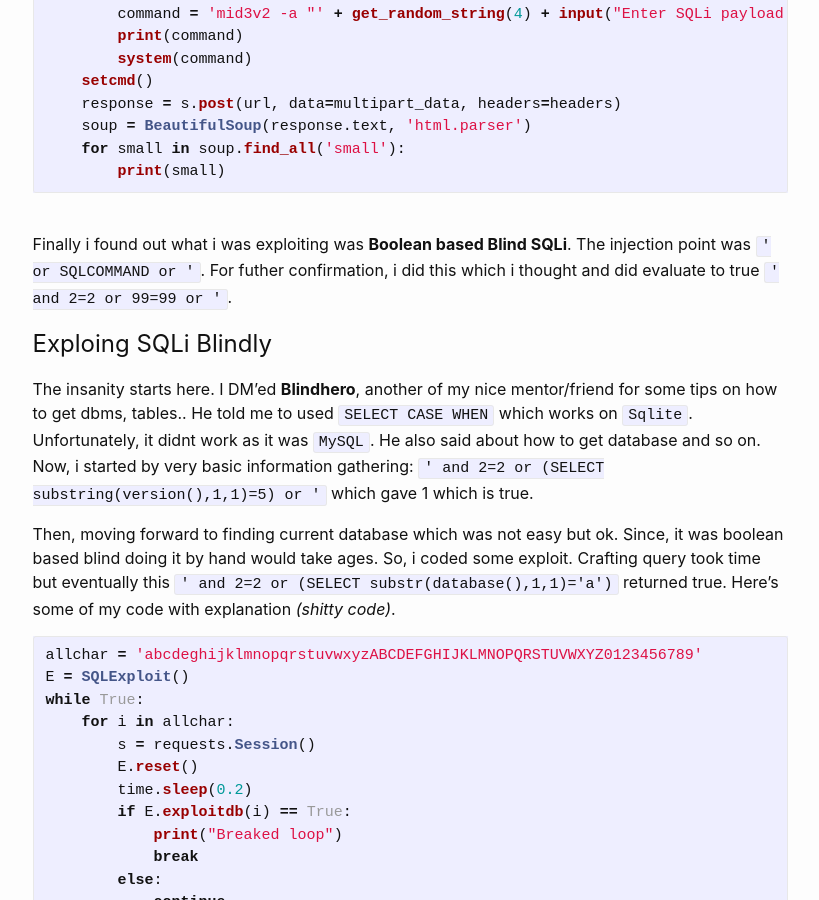
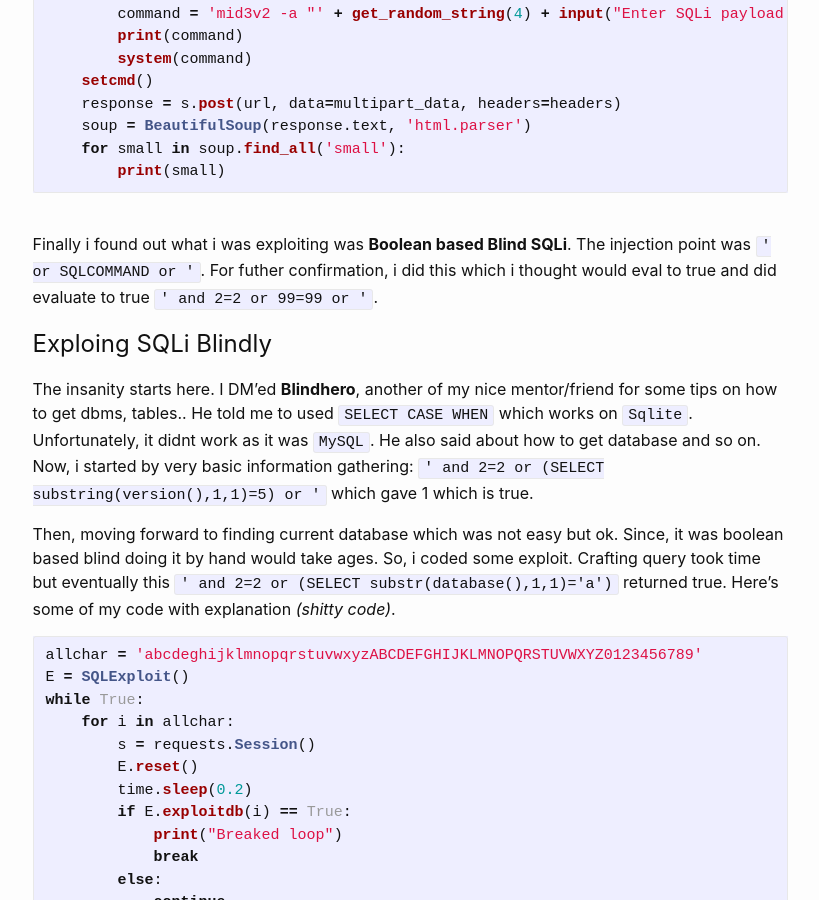
Before and after one commit to machinexa2/machinexa2.github.io, a Jekyll site: the page built from writeups/_posts/2020-09-19-audioedit.markdown, in a window 1280 px wide and 900 px high, scrolled down 2438 px. Shown: the whole window, without its empty margins (230-1049 px from the left). Built offline with Jekyll 4.4.1, drawn with Linux system fonts in a browser that asks for light colours.

Commit message:
01:06:35 PM 09/19/2020

````diff
--- a/writeups/_posts/2020-09-19-audioedit.markdown
+++ b/writeups/_posts/2020-09-19-audioedit.markdown
@@ -52,7 +52,7 @@ while True:
         print(small)
 ```
 <br>
-Finally i found out what i was exploiting was **Boolean based Blind SQLi**. The injection point was `' or SQLCOMMAND or '`. For futher confirmation, i did this which i thought and did evaluate to true `' and 2=2 or 99=99 or '`.
+Finally i found out what i was exploiting was **Boolean based Blind SQLi**. The injection point was `' or SQLCOMMAND or '`. For futher confirmation, i did this which i thought would eval to true and did evaluate to true `' and 2=2 or 99=99 or '`.
 # Exploing SQLi Blindly
 The insanity starts here. I DM'ed **Blindhero**, another of my nice mentor/friend for some tips on how to get dbms, tables.. He told me to used `SELECT CASE WHEN` which works on `Sqlite`. Unfortunately, it didnt work as it was `MySQL`. He also said about how to get database and so on. Now, i started by very basic information gathering: `' and 2=2 or (SELECT substring(version(),1,1)=5) or '` which gave 1 which is true.
 
````
